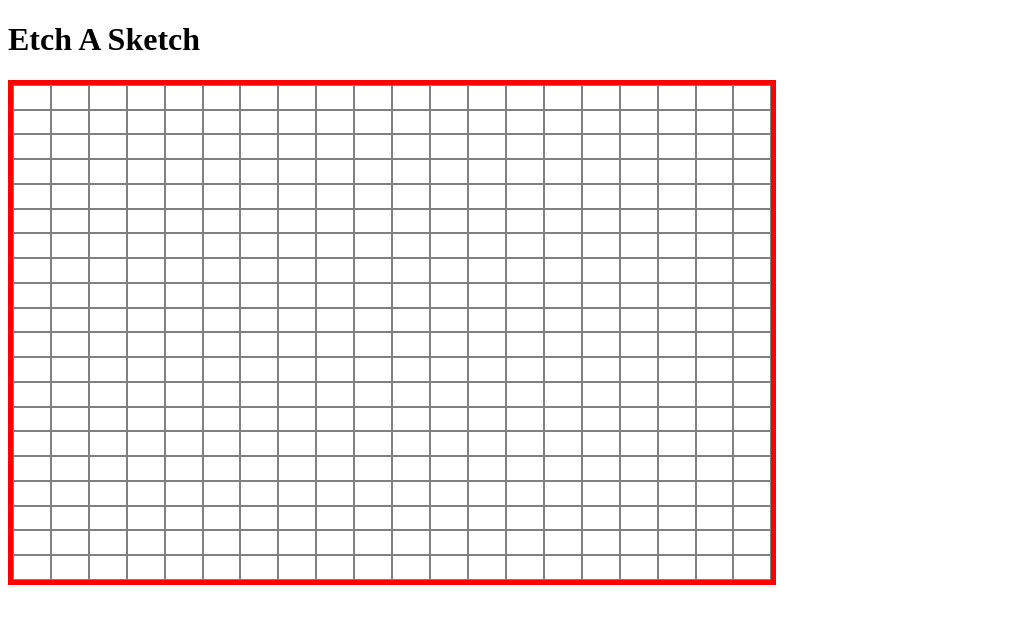
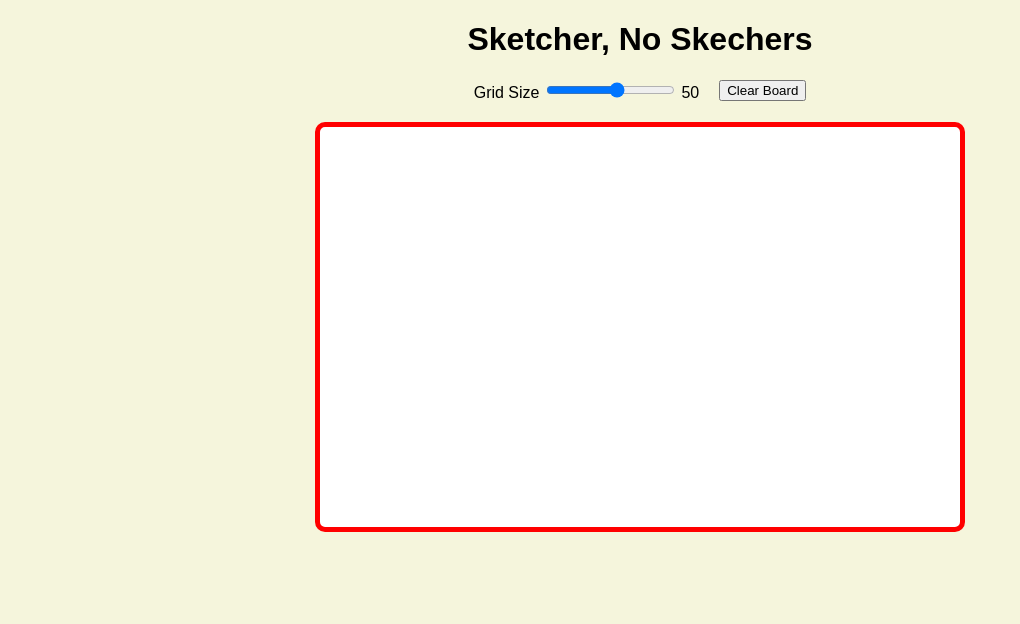
Before and after one commit to delacruz1/streak, a plain HTML site: page index.html in a window 1280 px wide. Shown: the whole page, without its empty margins (0-1020 px from the left). Drawn offline with Linux system fonts and the light colour scheme; a web font is replaced by a local one.

Commit message:
style changes + allows size change

```diff
--- a/index.html
+++ b/index.html
@@ -4,12 +4,25 @@
     <meta charset="UTF-8">
     <meta http-equiv="X-UA-Compatible" content="IE=edge">
     <meta name="viewport" content="width=device-width, initial-scale=1.0">
-    <title>Etch-A-Sketch</title>
+    <title>Sketcher, No Skechers</title>
     <link rel="stylesheet" href="styles.css">
+    <link rel="preconnect" href="https://fonts.googleapis.com">
+    <link rel="preconnect" href="https://fonts.gstatic.com" crossorigin>
+    <link href="https://fonts.googleapis.com/css2?family=Barlow+Condensed:wght@300&family=Bebas+Neue&display=swap" rel="stylesheet">
 </head>
 <body>
-    <h1>Etch A Sketch</h1>
-    <div class="container"></div>
+    <h1>Sketcher, No Skechers</h1>
+    <div class="menu">
+        <div class="sizing">
+            <label for="size">Grid Size</label>
+            <input type="range" id="size" name="size" min="10" max="100" step="10" oninput="">
+            <output id='output'>50</output>
+        </div>
+        <button onclick="resetGrid()">Clear Board</button>
+    </div>
+    <div class="wrapper">
+        <div class="container"></div>
+    </div>
     <script src="scripts.js"></script>
 </body>
 </html>
--- a/scripts.js
+++ b/scripts.js
@@ -5,24 +5,48 @@ function createSquareGrid(dimension) {
         let gridRow = document.createElement('div');
         gridRow.classList.add('gridRow');
         gridRow.addEventListener('mouseover', () => {
-            // console.log('hovered over');
             gridRow.style.backgroundColor = 'black';
         })
-        // gridRow.textContent = i+1;
         container.appendChild(gridRow);
-        //console.log("add grid #::: " + i);
     }
 
     const rows = document.querySelectorAll('gridRow');
     attachListeners(rows);
-    console.log("listeners attached");
-
 }
 
 function attachListeners(gridRows) {
     gridRows.forEach((row) => {
+    });
+}
+
+function setupGrid() {
+    createSquareGrid(50);
+    let input = document.getElementById('size');
+
+    let timeout = null;
+
+    let output = document.getElementById('output')
+
+    input.addEventListener('input', function(e) {
+
+        output.textContent = input.value;
+        clearTimeout(timeout);
+
+        timeout = setTimeout(function () {
+            resetGrid(input.value);
+        }, 500);
 
     });
 }
 
-createSquareGrid(20);
+function resetGrid(size) {
+    const container = document.querySelector('.container');
+    container.innerHTML = '';
+    let input = document.getElementById('size');
+    createSquareGrid(input.value);
+}
+
+
+window.onload = () => {
+    setupGrid();
+}
--- a/styles.css
+++ b/styles.css
@@ -1,15 +1,39 @@
+body {
+    background-color: beige;
+    font-family: 'Barlow Condensed', sans-serif;
+}
+
+h1 {
+    text-align: center;
+}
+
+.menu {
+    display: flex;
+    margin: 20px;
+    justify-content: center;
+    align-items: center;
+    gap: 20px;
+}
+
+.wrapper {
+    display: flex;
+    justify-content: center;
+}
 
 .container {
+    background-color: white;
     border: 5px solid red;
+    border-radius: 10px;
     display: grid;
-    height: 60%;
-    width: 60%;
-
+    width: 50%;
+    height: 50%;
+    position: absolute;
 }
 
 .container .gridRow {
-    border: 1px solid grey;
-    padding-bottom: 60%;
+    /* border: 1px solid grey; */
+    height: 100%;
+    width: 100%;
     display: block;
     overflow: auto;
 }
```
